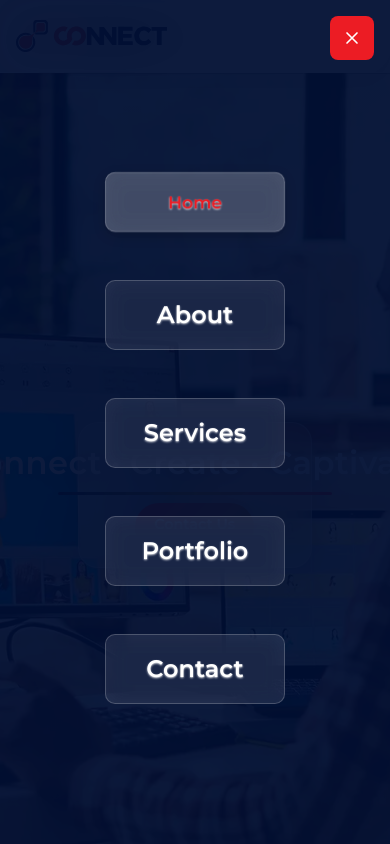
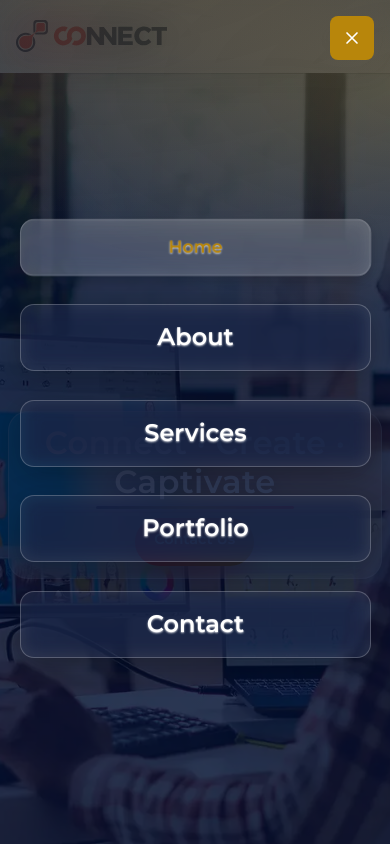
Before and after one commit to bereketfikre2021-sudo/connectdigitals, a plain HTML site: page index.html in a window 390 px wide. Both pictures are taken after a click on the label "Toggle mobile navigation". Drawn offline with nearby package versions, Linux system fonts and the light colour scheme.

Commit message:
Initial commit of my project

```diff
--- a/index.html
+++ b/index.html
@@ -108,8 +108,8 @@
       color: #fff;
       z-index: 2;
       position: relative;
-      max-width: 60%;
-      padding: 1rem 1.25rem;
+      max-width: min(92vw, 820px);
+      padding: clamp(0.75rem, 2vw, 1.25rem) clamp(1rem, 3vw, 1.5rem);
       background: rgba(255, 255, 255, 0.12);
       border: 1px solid rgba(255, 255, 255, 0.28);
       border-radius: 1.25rem;
@@ -128,7 +128,17 @@
       font-weight: 800;
       margin: 0;
       text-shadow: 0 4px 18px rgba(0, 0, 0, 0.35);
-      white-space: nowrap;
+      white-space: normal;
+      overflow-wrap: anywhere;
+      line-height: 1.1;
+    }
+
+    .hero-title .word {
+      position: relative;
+    }
+    .hero-title .word:not(:last-child)::after {
+      content: " ·";
+      white-space: pre;
     }
 
     .hero-btn {
@@ -200,8 +210,10 @@
     }
 
     .mobile-nav a:hover {
-      background: rgba(255, 255, 255, 0.1);
-      transform: translateX(10px);
+      color: #B8860B;  /* brand yellow */
+      transform: translateY(-2px);
+      background: rgba(255,255,255,0.12);
+      box-shadow: 0 12px 38px rgba(0,0,0,0.30);
     }
 
     /* Critical CSS - Responsive */
@@ -209,14 +221,122 @@
       .desktop-nav { display: none; }
       .mobile-nav-toggle { display: block; }
       header { padding: 1rem; }
-      .hero-title { font-size: 2.5rem; }
+      .hero-title { font-size: 2.5rem; line-height: 1.15; }
+      .hero-content { max-width: 92%; }
       .hero-btn { padding: 0.8rem 1.5rem; font-size: 1rem; }
     }
 
     @media (max-width: 480px) {
-      .hero-title { font-size: 2rem; }
+      .hero-title { font-size: 2rem; line-height: 1.2; }
+      .hero-content { max-width: 96%; }
       .hero-btn { padding: 0.7rem 1.2rem; font-size: 0.9rem; }
       .logo img { height: 32px; }
+    }
+
+    /* Force burger icon to brand navy and ensure contrast over transparent header */
+    header .mobile-nav-toggle .hamburger-line {
+      background-color: #000F33 !important; /* brand navy */
+      box-shadow: 0 0 0 1px rgba(255, 255, 255, 0.45); /* optional: remove if you don't want the outline */
+    }
+
+    /* Burger: force brand navy and animate to X */
+    header .mobile-nav-toggle .hamburger-line {
+      display: block;
+      width: 26px;
+      height: 3px;
+      background-color: #000F33 !important; /* brand navy */
+      margin: 5px 0;
+      border-radius: 2px;
+      transition: transform .3s ease, opacity .25s ease, background-color .2s ease;
+    }
+
+    .mobile-nav-toggle[aria-expanded="true"] .hamburger-line:nth-child(1) {
+      transform: translateY(8px) rotate(45deg);
+    }
+    .mobile-nav-toggle[aria-expanded="true"] .hamburger-line:nth-child(2) {
+      opacity: 0;
+    }
+    .mobile-nav-toggle[aria-expanded="true"] .hamburger-line:nth-child(3) {
+      transform: translateY(-8px) rotate(-45deg);
+    }
+
+    /* Fancy mobile dropdown: glassy, animated, brand accents */
+    .mobile-nav {
+      background:
+        radial-gradient(1200px 600px at 20% -10%, rgba(184,134,11,.25) 0%, transparent 60%),
+        radial-gradient(800px 400px at 110% 10%, rgba(212,175,55,.22) 0%, transparent 60%),
+        rgba(0, 15, 51, 0.82) !important;
+      backdrop-filter: blur(22px) saturate(140%);
+      -webkit-backdrop-filter: blur(22px) saturate(140%);
+      opacity: 0;
+      transform: translateY(-12px) scale(.98);
+      pointer-events: none;
+      transition: opacity .35s ease, transform .35s cubic-bezier(.22,.61,.36,1);
+    }
+
+    .mobile-nav.active {
+      opacity: 1;
+      transform: translateY(0) scale(1);
+      pointer-events: auto;
+    }
+
+    .mobile-nav a {
+      width: min(90vw, 420px);
+      background: rgba(255,255,255,0.08);
+      border: 1px solid rgba(255,255,255,0.22);
+      border-radius: 14px;
+      padding: 0.9rem 1.25rem;
+      margin: 0.4rem 0;
+      color: #fff;
+      text-align: center;
+      box-shadow: 0 8px 30px rgba(0,0,0,0.25);
+      transition: transform .2s ease, background-color .2s ease, box-shadow .2s ease;
+    }
+
+    .mobile-nav a:hover {
+      color: #B8860B;  /* brand yellow */
+      transform: translateY(-2px);
+      background: rgba(255,255,255,0.12);
+      box-shadow: 0 12px 38px rgba(0,0,0,0.30);
+    }
+
+    /* Staggered link reveal */
+    .mobile-nav.active a { animation: navFade .45s ease forwards; opacity: 0; }
+    .mobile-nav.active a:nth-child(2) { animation-delay: .05s; } /* first link (after close) */
+    .mobile-nav.active a:nth-child(3) { animation-delay: .10s; }
+    .mobile-nav.active a:nth-child(4) { animation-delay: .15s; }
+    .mobile-nav.active a:nth-child(5) { animation-delay: .20s; }
+    .mobile-nav.active a:nth-child(6) { animation-delay: .25s; }
+
+    @keyframes navFade {
+      from { opacity: 0; transform: translateY(8px); }
+      to   { opacity: 1; transform: translateY(0); }
+    }
+
+    .mobile-nav-close { background: #B8860B; color: #000F33; }
+
+    /* Mobile nav: hover/focus/active -> brand yellow */
+    .mobile-nav a:hover,
+    .mobile-nav a:focus,
+    .mobile-nav a:active {
+      color: #B8860B !important;
+      background: rgba(255,255,255,0.14);
+      box-shadow: 0 12px 38px rgba(0,0,0,0.30);
+    }
+
+    /* Mobile nav: active state also yellow (not red) */
+    .mobile-nav a.active {
+      color: #B8860B !important;
+    }
+
+    /* Mobile nav close button: brand yellow (default + hover) */
+    .mobile-nav-close {
+      background: #B8860B !important;
+      color: #000F33 !important;
+    }
+    .mobile-nav-close:hover,
+    .mobile-nav-close:active {
+      background: #A67C0A !important;
     }
   </style>
 
```
